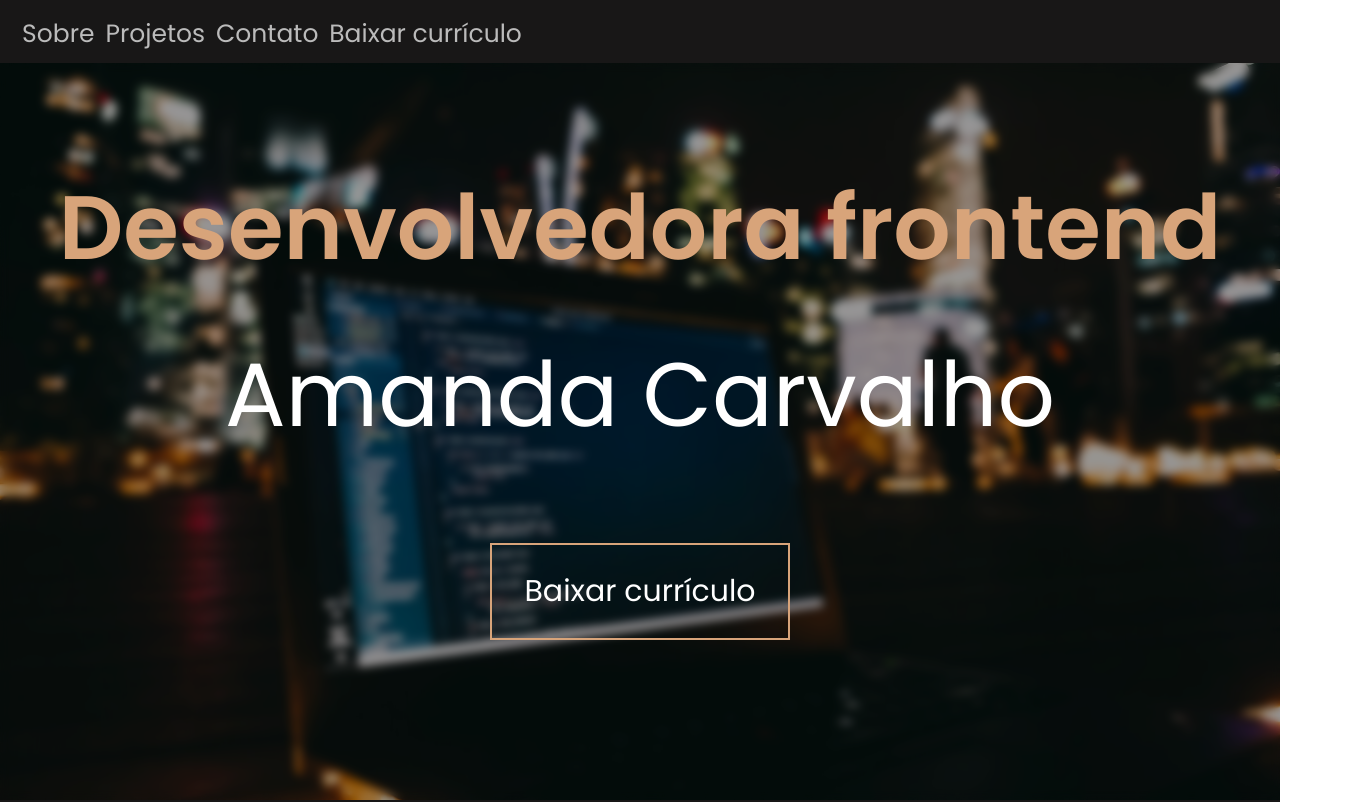
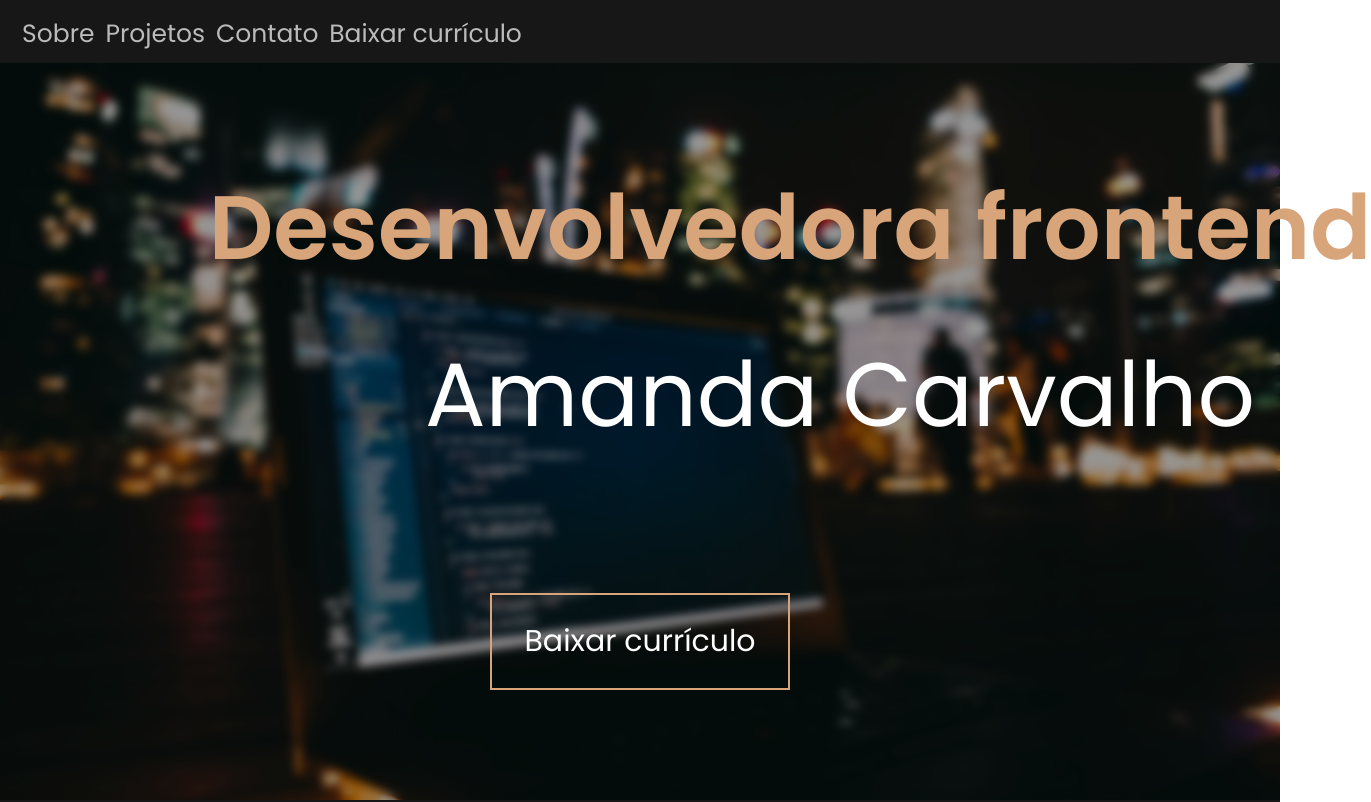
Before and after one commit to amandie-ct/portfolio-app, a Next.js app: page / in a window 1280 px wide. Shown: the top 802 px of the page, 1371 px wide, since content can reach past the window. Built offline with nearby package versions, Linux system fonts and the light colour scheme.

Commit message:
adding motion to components

```diff
--- a/package.json
+++ b/package.json
@@ -13,9 +13,11 @@
     "@fortawesome/free-brands-svg-icons": "^6.5.1",
     "@fortawesome/free-solid-svg-icons": "^6.5.1",
     "@fortawesome/react-fontawesome": "^0.2.0",
+    "framer-motion": "^10.18.0",
     "next": "14.0.4",
     "react": "^18",
     "react-dom": "^18",
+    "react-intersection-observer": "^9.5.3",
     "styled-components": "^6.1.6"
   },
   "devDependencies": {
--- a/src/app/components/Button/index.tsx
+++ b/src/app/components/Button/index.tsx
@@ -3,6 +3,8 @@ import * as Styled from './styles'
 interface IButtonProps {
   text: string
   link?: string
+  target?: string
+  rel?: string
 }
 
 const Button = ({ text, link }: IButtonProps) => {
--- a/src/app/components/LandingPage/index.tsx
+++ b/src/app/components/LandingPage/index.tsx
@@ -1,10 +1,10 @@
 import Button from '../Button'
 import Menu from '../Menu'
 import * as Styled from './styles'
+import { motion } from "framer-motion"
+import { resumeLink } from '@/app/data/links'
 
 const LandingPage = () => {
-  const downloadCV =
-    'https://docs.google.com/document/d/1WX_La6zZkMQ5JW3utyPXgm_jZl3lAyI8BySHJdselQ8/edit?usp=sharing'
 
   return (
     <Styled.LandingPage>
@@ -12,9 +12,31 @@ const LandingPage = () => {
       <Styled.IdentificationContainer>
         <Styled.LandingPageImg>
           <Styled.Identification>
+            <motion.div
+            animate={{ x: 150 }}
+            initial={{x: 0, opacity: 0}}
+            transition={{ delay: 0.1, duration: 2.5 }}
+            whileInView={{ opacity: 1 }}
+            >
             <h2>Desenvolvedora frontend</h2>
+            </motion.div>
+            <motion.div
+            animate={{ x: 200 }}
+            initial={{x: 0, opacity: 0}}
+            transition={{ delay: 0.1, duration: 2.5 }}
+            whileInView={{ opacity: 1 }}
+            >
             <h1>Amanda Carvalho</h1>
-            <Button text="Baixar currículo" link={downloadCV} />
+            </motion.div>
+
+            <motion.div
+            animate={{ y: 50 }}
+            initial={{y: 0, opacity: 0}}
+            transition={{ delay: 0.1, duration: 2.5 }}
+            whileInView={{ opacity: 1 }}
+            >
+              <Button text="Baixar currículo" link={resumeLink} target="_blank" rel="noreferrer"/>
+            </motion.div>
           </Styled.Identification>
         </Styled.LandingPageImg>
       </Styled.IdentificationContainer>
--- a/src/app/components/Menu/index.tsx
+++ b/src/app/components/Menu/index.tsx
@@ -1,15 +1,15 @@
+import { resumeLink } from '@/app/data/links'
 import * as Styled from './styles'
 
 const Menu = () => {
-  const pdfLink =
-    'https://docs.google.com/document/d/1WX_La6zZkMQ5JW3utyPXgm_jZl3lAyI8BySHJdselQ8/edit?usp=sharing'
+
   return (
     <Styled.Menu>
       <Styled.Links>
         <a href="#about">Sobre&nbsp;</a>
         <a href="#projects">Projetos&nbsp;</a>
         <a href="#contact">Contato&nbsp;</a>
-        <a href={pdfLink} target="_blank" rel="noreferrer">
+        <a href={resumeLink} target="_blank" rel="noreferrer">
           Baixar currículo
         </a>
       </Styled.Links>
--- /dev/null
+++ b/src/app/data/links.ts
@@ -0,0 +1 @@
+export const resumeLink = 'https://docs.google.com/document/d/1JIlbJ69chBAoZu03XcuZnIbkc_jK9U_F0sU-JlBU5sI/edit?usp=sharing'
--- a/src/app/data/projectsData.tsx
+++ b/src/app/data/projectsData.tsx
@@ -18,15 +18,15 @@ const projectsData = [
       'Husky'
     ]
   },
-  {
-    title: 'Previsão do Tempo',
-    id: 'weather_app',
-    img: 'weather_app',
-    description: '',
-    project_link: '',
-    repository_link: '',
-    tags: ['JavaScript', 'HTML', 'CSS']
-  }
+  // {
+  //   title: 'Previsão do Tempo',
+  //   id: 'weather_app',
+  //   img: 'weather_app',
+  //   description: '',
+  //   project_link: '',
+  //   repository_link: '',
+  //   tags: ['JavaScript', 'HTML', 'CSS']
+  // }
 ]
 
 export default projectsData
```
Also changed, not shown: 1 other file (tests, documents, lock files or other folders).
